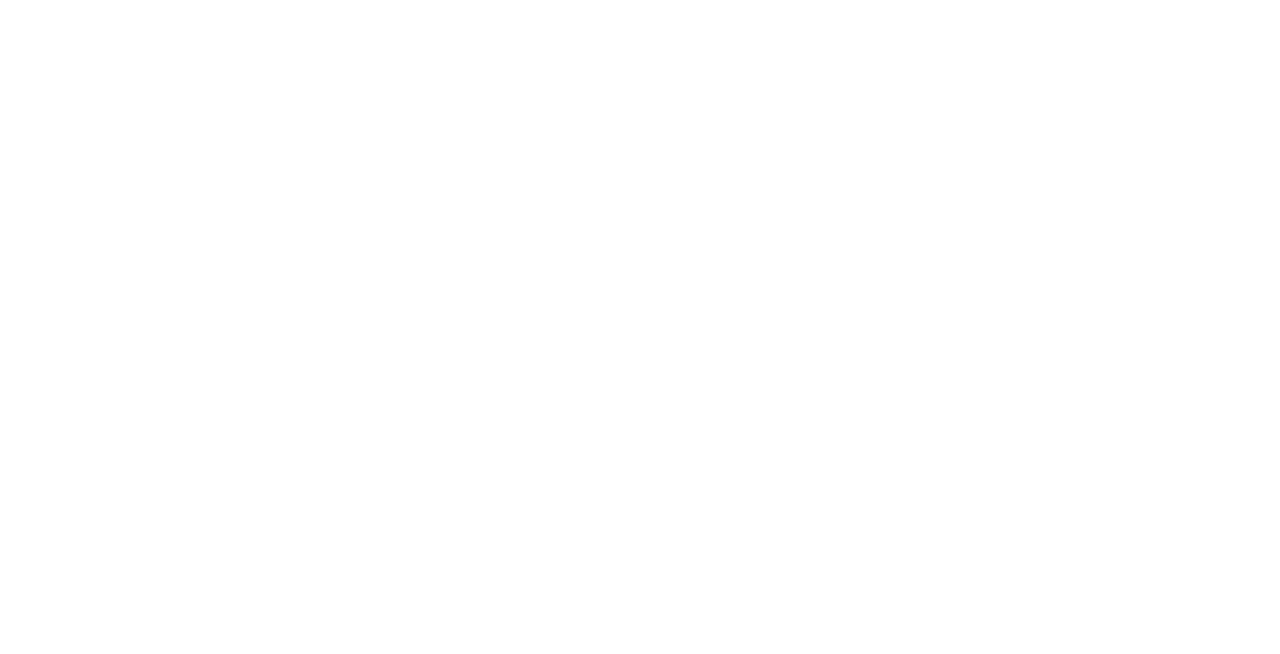
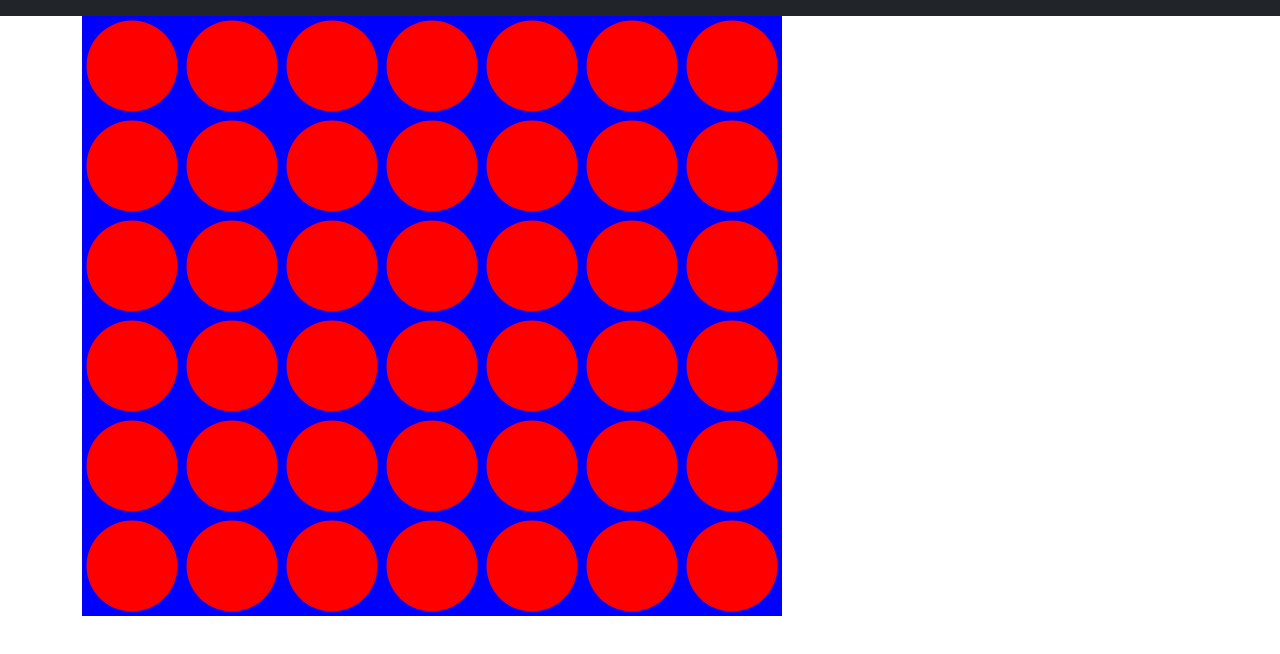
Before and after one commit to JMCassoli/Entregable-Interfaces-2, a plain HTML site: page index.html in a window 1280 px wide. Drawn offline with nearby package versions, Linux system fonts and the light colour scheme.

Commit message:
git inicial Tablero y fichas

```diff
--- a/index.html
+++ b/index.html
@@ -1,14 +1,32 @@
 <!DOCTYPE html>
 <html lang="en">
+
 <head>
     <meta charset="UTF-8">
     <meta http-equiv="X-UA-Compatible" content="IE=edge">
     <meta name="viewport" content="width=device-width, initial-scale=1.0">
-    <title>TPE-GR19</title>
+    <link href="https://cdn.jsdelivr.net/npm/bootstrap@5.1.1/dist/css/bootstrap.min.css" rel="stylesheet" integrity="sha384-F3w7mX95PdgyTmZZMECAngseQB83DfGTowi0iMjiWaeVhAn4FJkqJByhZMI3AhiU" crossorigin="anonymous">
+    <link rel="stylesheet" href="css/style.css">
+    <title>Paint</title>
 </head>
+
 <body>
 
+    <nav class="navbar navbar-expand-lg navbar-dark bg-dark">
+        <div class="container-fluid">
+
+    </nav>
+
+    <!-- Canvas -->
+
+    <div class="container">
+    <div class="canvas">
+        <canvas id="canvasPaint" width="700" height="600" ></canvas>
+    </div>
+</div>
+<script src="js/main.js"></script>
 
     <script src="https://cdn.jsdelivr.net/npm/bootstrap@5.1.1/dist/js/bootstrap.bundle.min.js" integrity="sha384-/bQdsTh/da6pkI1MST/rWKFNjaCP5gBSY4sEBT38Q/9RBh9AH40zEOg7Hlq2THRZ" crossorigin="anonymous"></script>
 </body>
+
 </html>
--- a/js/main.js
+++ b/js/main.js
@@ -0,0 +1,148 @@
+"use strict";
+let canvas = document.getElementById('canvasPaint');
+let ctx = canvas.getContext('2d');
+let width = canvas.width;
+let height = canvas.height;
+let board =  [ ];
+//let juego =[];
+let maxX = 7;
+let maxY = 6;
+let size=(width/maxX);
+
+
+
+class Figure{
+    constructor (posX, posY, fill, context){
+        this.posX=posX;
+        this.posY=posY;
+        this.fill=fill;
+        this.context=context;
+
+    }
+
+    setFill(fill){
+        this.fill=fill;
+    }
+
+    getPosition(){
+        return{
+            x:this.getPosX(),
+            y:this.getPosY()
+        }
+    };
+    getPosX(){
+        return this.posX();
+    }
+    getPosY(){
+        return this.posY();
+    }
+
+    getFill(){
+        return this.fill;
+    }
+
+draw(){
+   ctx.fillStyle=this.fill;
+
+    }
+
+}
+
+class Circle extends Figure{
+constructor (posX, posY, radius, fill, context) {
+    super(posX, posY, fill, context);
+    this.radius=radius;
+    this.gamer=0;
+
+}
+
+draw(){
+    ctx.fillStyle= super.draw();
+    console.log("fillStyle", this.fillStyle)
+    ctx.beginPath();
+    ctx.arc(this.posX,this.posY, this.radius, 0,2*Math.PI);
+    ctx.fill();
+    console.log("circulito","POSX",this.posX, "POSY", this.posY, "RADIO" , this.radius, "FILLsTYLE", this.fillStyle);
+    ctx.closePath();
+    };
+
+getRadius(){
+    return this.radius();
+    };
+}
+
+class Box extends Figure{
+    constructor (posX, posY, side1,side2, fill, context) {
+        super(posX, posY, fill, context);
+        this.side1=side1;
+        this.side2=side2
+
+    }
+
+    draw(){
+        ctx.fillStyle= super.draw();
+        ctx.beginPath();
+      //  ctx.strokeRect(this.posX, this.posY, this.side1, this.side2);
+        ctx.fillRect(this.posX, this.posY, this.side1, this.side2);
+        console.log("cuadradito","POSX",this.posX, "POSY", this.posY, "Lado1" , this.side1,"Lado2" , this.side2, "FILLsTYLE", this.fillStyle);
+        //ctx.closePath();
+        };
+
+    getSide1(){
+        return this.Side1();
+        };
+
+        getSide2(){
+            return this.Side2();
+            };
+    }
+
+
+
+
+
+function buildBoard(){
+
+    //ctx.fillStyle="#0000FF"; // aca
+    //ctx.fillRect(0,0,width, height);
+    for ( var i=0; i< maxX; i++ ) {
+        board[i] = [];
+
+        for ( var j=0; j<maxY; j++){
+
+
+            board[i][j] = new Box(i*size,j*size,size,size,"#0000FF",ctx);
+            board[i][j].draw();
+            //board[i][j] = new Circle(((i)*size + size/2),((j)* size + size/2),size /2.2,"#FF0000",ctx);
+
+
+
+        }
+    }
+}
+
+function drawBoard(){
+
+    for ( var i=0; i< maxX; i++ ) {
+       // board[i] = [];
+
+        for ( var j=0; j<maxY; j++){
+
+            board[i][j] = new Circle(((i)*size + size/2),((j)* size + size/2),size /2.2,"#FF0000",ctx);
+            board[i][j].draw();
+
+
+        }
+    }
+};
+
+function gamePiece(){
+
+}
+
+/* var circulito = new Circle(150,150,125,"#00FF45",ctx);
+circulito.draw();
+var cuadradito = new Rect(150,150,200,200, "#FFFF00",ctx);
+cuadradito.draw(); */
+buildBoard();
+drawBoard();
```
